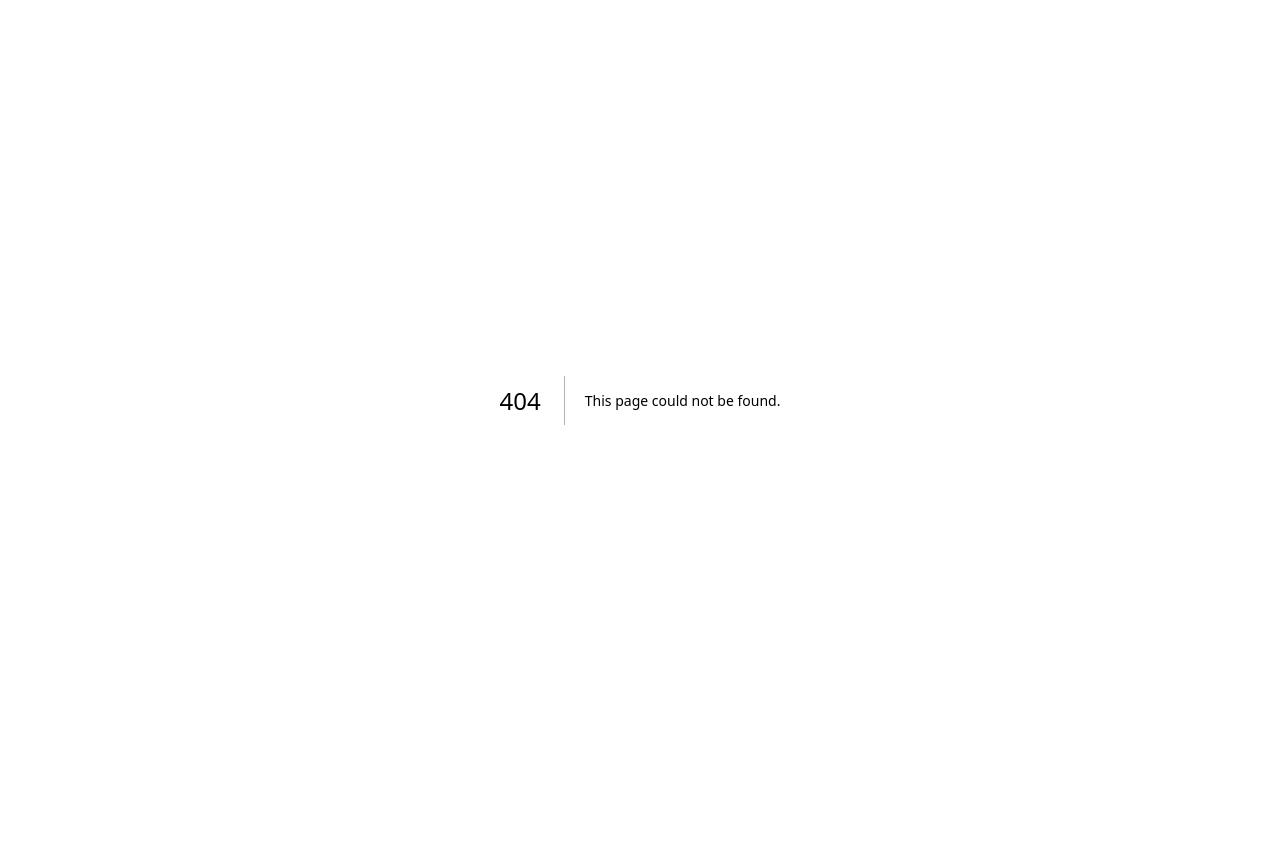
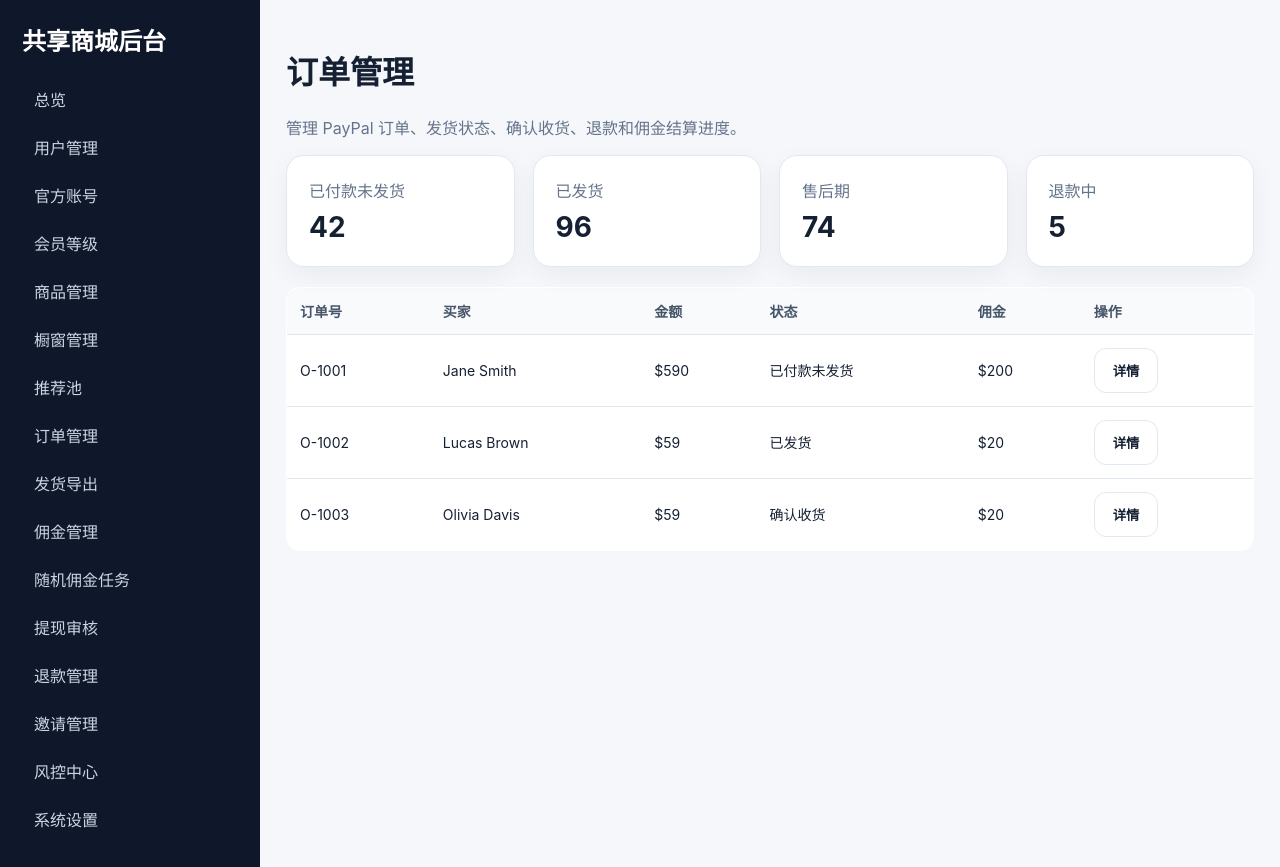
Before and after one commit to ljh285218864-hue/123456, a Next.js app: page /admin/orders in a window 1280 px wide. Before the commit this address had no page. Before the commit the page ends 800 px from the top, so only its background shows below. Built offline with nearby package versions, Linux system fonts and the light colour scheme.

Commit message:
Add orders admin page

```diff
--- /dev/null
+++ b/app/admin/orders/page.tsx
@@ -0,0 +1,17 @@
+import { sampleOrders } from '@/lib/mock-data';
+
+export default function OrdersPage() {
+  return (
+    <>
+      <h1>订单管理</h1>
+      <p className="muted">管理 PayPal 订单、发货状态、确认收货、退款和佣金结算进度。</p>
+      <div className="grid grid-4" style={{ marginBottom: 20 }}>
+        <div className="card stat"><span className="muted">已付款未发货</span><strong>42</strong></div>
+        <div className="card stat"><span className="muted">已发货</span><strong>96</strong></div>
+        <div className="card stat"><span className="muted">售后期</span><strong>74</strong></div>
+        <div className="card stat"><span className="muted">退款中</span><strong>5</strong></div>
+      </div>
+      <table className="table"><thead><tr><th>订单号</th><th>买家</th><th>金额</th><th>状态</th><th>佣金</th><th>操作</th></tr></thead><tbody>{sampleOrders.map(order => <tr key={order.id}><td>{order.id}</td><td>{order.buyer}</td><td>{order.amount}</td><td>{order.status}</td><td>{order.commission}</td><td><button className="btn ghost">详情</button></td></tr>)}</tbody></table>
+    </>
+  );
+}
```
